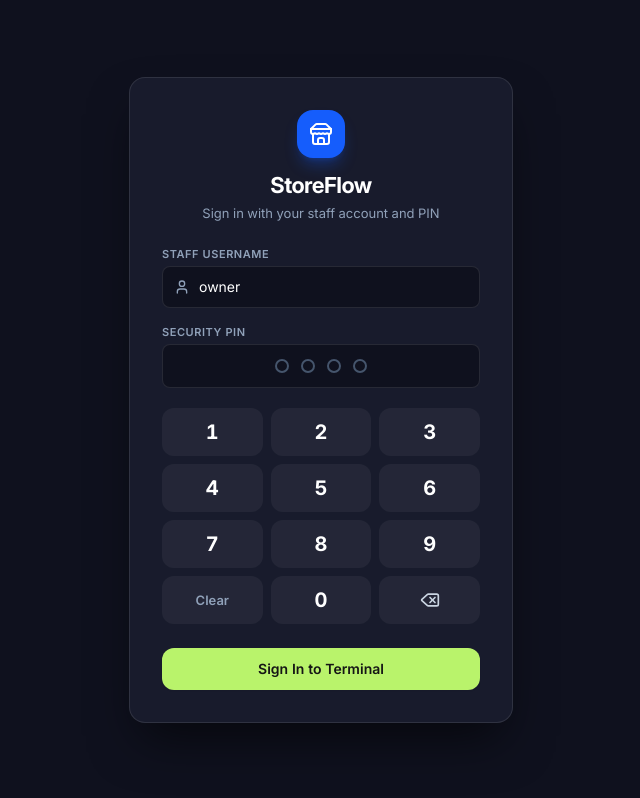
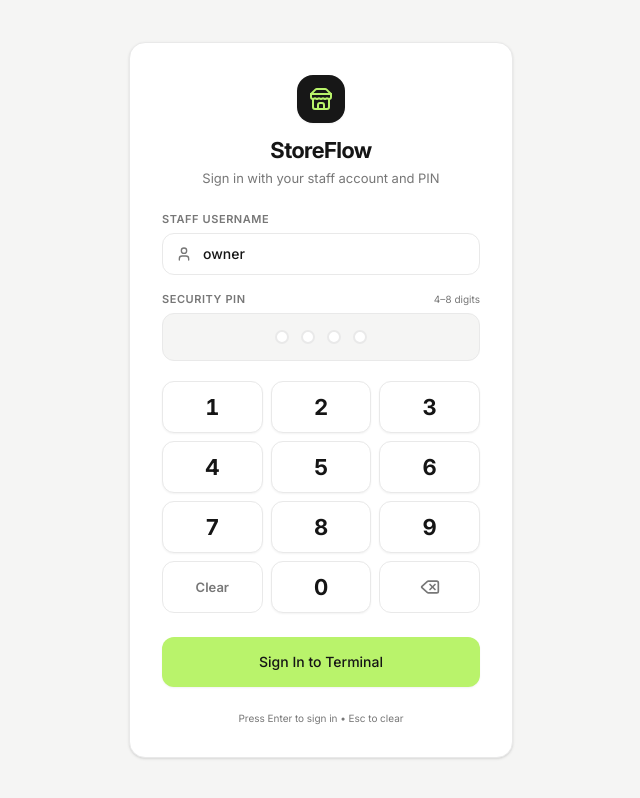
Before and after one commit to awenmirasol234/store-management-system, a React (Vite) app in the folder frontend/: page / in a window 1280 px wide. Shown: the whole page, without its empty margins (319-959 px from the left). Built offline with nearby package versions, Linux system fonts and the light colour scheme; no server answers.

Commit message:
feat(auth): redesign login pin page with pos cockpit theme

```diff
--- a/frontend/src/pages/LoginPage.jsx
+++ b/frontend/src/pages/LoginPage.jsx
@@ -103,9 +103,9 @@ export function LoginPage(props) {
     const isFilled = index < pin.length;
     let dotClass = "h-3.5 w-3.5 rounded-full transition-all ";
     if (isFilled) {
-      dotClass = dotClass + "bg-blue-500 scale-110 shadow-sm shadow-blue-500/50";
+      dotClass = dotClass + "bg-[#151515] scale-110 shadow-xs";
     } else {
-      dotClass = dotClass + "border-2 border-slate-600 bg-transparent";
+      dotClass = dotClass + "border-2 border-[#E9E9E9] bg-white";
     }
     pinDots.push(<div key={index} className={dotClass} />);
   }
@@ -121,26 +121,26 @@ export function LoginPage(props) {
   }
 
   return (
-    <div className="flex min-h-screen w-full items-center justify-center bg-[#0F111E] px-4 py-8 select-none">
-      <div className="w-full max-w-sm rounded-2xl border border-white/10 bg-[#181B2C] p-6 shadow-2xl shadow-black/60 md:p-8">
+    <div className="flex min-h-screen w-full items-center justify-center bg-[#F5F5F4] px-4 py-8 select-none">
+      <div className="w-full max-w-sm rounded-2xl border border-[#E9E9E9] bg-white p-6 shadow-sm md:p-8">
         {/* Branding header */}
         <div className="mb-6 flex flex-col items-center text-center">
-          <div className="mb-3 flex h-12 w-12 items-center justify-center rounded-2xl bg-blue-600 text-white shadow-lg shadow-blue-600/30">
+          <div className="mb-3 flex h-12 w-12 items-center justify-center rounded-2xl bg-[#171717] text-[#B9F36B] shadow-xs">
             <Store className="h-6 w-6" />
           </div>
-          <h1 className="text-xl font-bold tracking-tight text-white">StoreFlow</h1>
-          <p className="mt-1 text-xs text-slate-400">Sign in with your staff account and PIN</p>
+          <h1 className="text-xl font-bold tracking-tight text-[#151515]">StoreFlow</h1>
+          <p className="mt-1 text-xs text-[#777777]">Sign in with your staff account and PIN</p>
         </div>
 
         {errorElement}
 
         <form onSubmit={handleSubmit} className="space-y-4">
           <div>
-            <label className="mb-1 block text-2xs font-semibold uppercase tracking-wider text-slate-400">
+            <label className="mb-1.5 block text-2xs font-semibold uppercase tracking-wider text-[#777777]">
               Staff Username
             </label>
             <div className="relative">
-              <div className="pointer-events-none absolute inset-y-0 left-0 flex items-center pl-3 text-slate-400">
+              <div className="pointer-events-none absolute inset-y-0 left-0 flex items-center pl-3.5 text-[#777777]">
                 <User className="h-4 w-4" />
               </div>
               <input
@@ -150,18 +150,21 @@ export function LoginPage(props) {
                   setUsername(e.target.value);
                 }}
                 placeholder="Enter username"
-                className="w-full rounded-lg border border-white/10 bg-[#0F111E] py-2.5 pl-9 pr-3 text-sm text-white placeholder-slate-500 focus:border-blue-500 focus:outline-none focus:ring-1 focus:ring-blue-500"
+                className="w-full rounded-xl border border-[#E9E9E9] bg-white py-2.5 pl-10 pr-3.5 text-sm font-medium text-[#151515] placeholder:text-[#777777] focus:border-[#151515] focus:outline-none focus:ring-2 focus:ring-[#B9F36B]/30 transition-colors"
                 autoComplete="username"
               />
             </div>
           </div>
 
           <div>
-            <label className="mb-1 block text-2xs font-semibold uppercase tracking-wider text-slate-400">
-              Security PIN
-            </label>
+            <div className="mb-1.5 flex items-center justify-between">
+              <label className="block text-2xs font-semibold uppercase tracking-wider text-[#777777]">
+                Security PIN
+              </label>
+              <span className="font-mono text-3xs text-[#777777]">4–8 digits</span>
+            </div>
             {/* PIN Dots visualizer */}
-            <div className="flex h-11 items-center justify-center gap-3 rounded-lg border border-white/10 bg-[#0F111E] px-4">
+            <div className="flex h-12 items-center justify-center gap-3 rounded-xl border border-[#E9E9E9] bg-[#F5F5F4] px-4">
               {pinDots}
             </div>
           </div>
@@ -176,7 +179,7 @@ export function LoginPage(props) {
                   onClick={function () {
                     handleKeypadPress(num);
                   }}
-                  className="flex h-12 items-center justify-center rounded-xl bg-white/5 text-lg font-bold text-white transition hover:bg-white/10 active:scale-95 active:bg-blue-600 cursor-pointer"
+                  className="flex h-13 items-center justify-center rounded-xl border border-[#E9E9E9] bg-white font-mono text-xl font-bold text-[#151515] shadow-xs hover:border-[#151515] hover:bg-[#EEEEED] active:scale-95 active:bg-[#151515] active:text-white transition-all cursor-pointer select-none"
                 >
                   {num}
                 </button>
@@ -185,7 +188,7 @@ export function LoginPage(props) {
             <button
               type="button"
               onClick={handleClear}
-              className="flex h-12 items-center justify-center rounded-xl bg-white/5 text-xs font-semibold text-slate-400 transition hover:bg-rose-500/20 hover:text-rose-300 active:scale-95 cursor-pointer"
+              className="flex h-13 items-center justify-center rounded-xl border border-[#E9E9E9] bg-white text-xs font-semibold text-[#777777] hover:border-rose-300 hover:bg-rose-50 hover:text-rose-600 active:scale-95 transition-all cursor-pointer select-none"
               title="Clear PIN"
             >
               Clear
@@ -195,14 +198,14 @@ export function LoginPage(props) {
               onClick={function () {
                 handleKeypadPress(0);
               }}
-              className="flex h-12 items-center justify-center rounded-xl bg-white/5 text-lg font-bold text-white transition hover:bg-white/10 active:scale-95 active:bg-blue-600 cursor-pointer"
+              className="flex h-13 items-center justify-center rounded-xl border border-[#E9E9E9] bg-white font-mono text-xl font-bold text-[#151515] shadow-xs hover:border-[#151515] hover:bg-[#EEEEED] active:scale-95 active:bg-[#151515] active:text-white transition-all cursor-pointer select-none"
             >
               0
             </button>
             <button
               type="button"
               onClick={handleBackspace}
-              className="flex h-12 items-center justify-center rounded-xl bg-white/5 text-slate-300 transition hover:bg-white/10 active:scale-95 cursor-pointer"
+              className="flex h-13 items-center justify-center rounded-xl border border-[#E9E9E9] bg-white text-[#777777] hover:border-[#151515] hover:bg-[#EEEEED] hover:text-[#151515] active:scale-95 transition-all cursor-pointer select-none"
               title="Backspace"
             >
               <Delete className="h-5 w-5" />
@@ -212,11 +215,16 @@ export function LoginPage(props) {
           <Button
             type="submit"
             variant="primary"
+            size="lg"
             disabled={submitting}
-            className="w-full py-2.5 text-sm font-semibold mt-2"
+            className="w-full mt-2 font-bold shadow-xs"
           >
             {submitButtonText}
           </Button>
+
+          <p className="pt-2 text-center font-mono text-3xs text-[#777777]">
+            Press Enter to sign in • Esc to clear
+          </p>
         </form>
       </div>
     </div>
```
Also changed, not shown: 1 other file (tests, documents, lock files or other folders).
